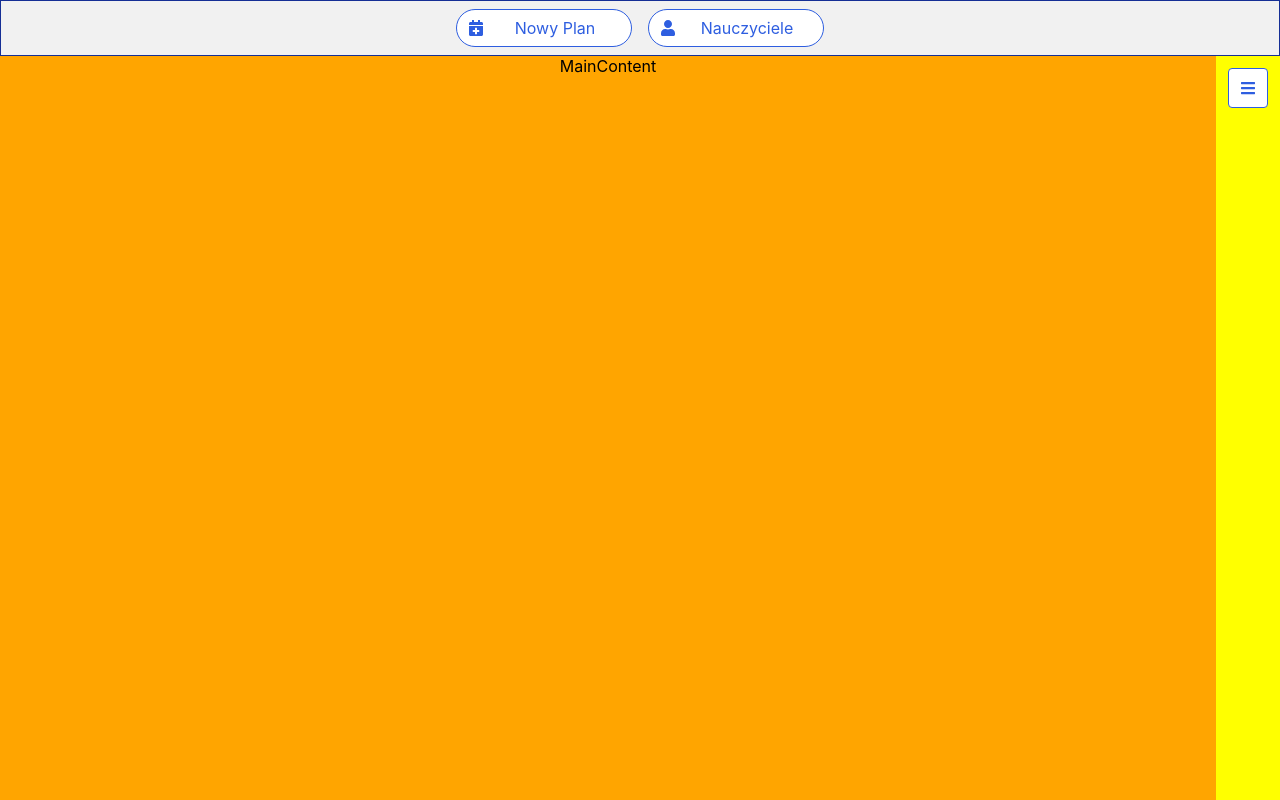
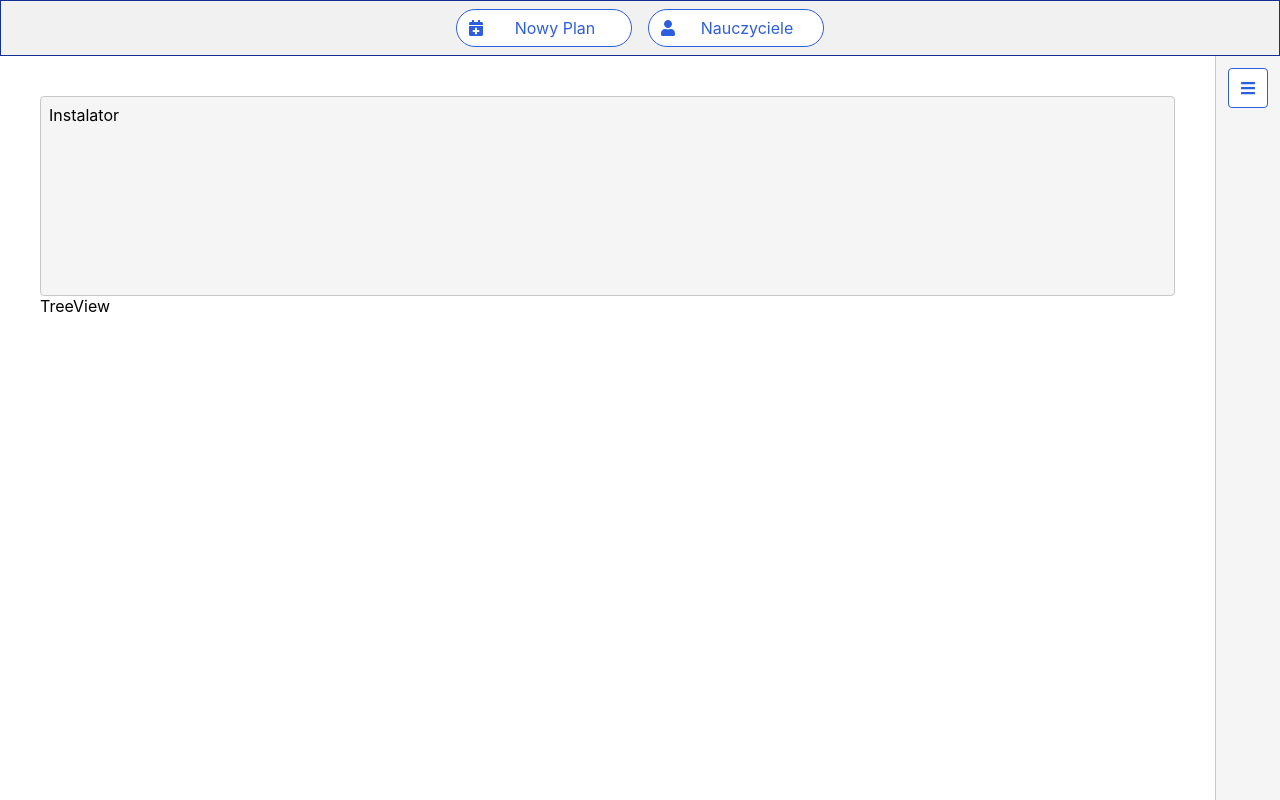
Before and after one commit to WooooCash/UPZ-Frontend_2, a React (Create React App) app: page / in a window 1280 px wide. Built offline with nearby package versions, Linux system fonts and the light colour scheme.

Commit message:
Started working on MainScreen main components

```diff
--- a/src/index.css
+++ b/src/index.css
@@ -6,10 +6,14 @@ body {
   -webkit-font-smoothing: antialiased;
   -moz-osx-font-smoothing: grayscale;
 
+  --primary-light-light:#c7d2f0;
   --primary-light:#2e5ee0;
   --primary-dark:#152f95;
   --secondary-light:#45b88a;
   --secondary-dark:#2e6161;
+  --light-grey: rgb(245, 245, 245);
+  --grey: rgb(200, 200, 200);
+  --dark-grey: rgb(140, 140, 140);
 }
 
 code {
--- a/src/screens/components/SideBar/SideBar.css
+++ b/src/screens/components/SideBar/SideBar.css
@@ -2,7 +2,9 @@
     width: 40px;
     overflow: hidden;
 
-    background-color: transparent;
+    background-color: var(--light-grey);
+
+    border-left: 1px solid var(--grey);
 
     padding: 12px;
 
@@ -12,7 +14,7 @@
 
 .sideBarExpanded {
     width: 250px;
-    background-color: rgb(241, 241, 241);
+    background-color: var(--light-grey);
 }
 
 .sideBarTopRow {
--- a/src/screens/main/MainScreen.css
+++ b/src/screens/main/MainScreen.css
@@ -7,7 +7,7 @@
 
     display: flex;
     flex-direction: column;
-    background-color: #00ff00;
+    /* background-color: #00ff00; */
 }
 
 .content-box {
@@ -16,14 +16,29 @@
 
     overflow: hidden;
 
-    background-color: yellow;
+    /* background-color: yellow; */
 }
 
 .content-main {
     flex: 1;
 
-    background-color: orange;
+    /* background-color: orange; */
 
-    justify-content: center;
-    text-align: center;
+    overflow-y: auto;
+
+    padding: 40px;
 }
+
+.guideAddPlan {
+    box-sizing: border-box;
+
+    width: 100%;
+    height: 200px;
+
+    background-color: var(--light-grey);
+
+    border: 1px solid var(--grey);
+    border-radius: 4px;
+
+    padding: 8px;
+}
--- a/src/screens/main/MainScreen.js
+++ b/src/screens/main/MainScreen.js
@@ -10,7 +10,12 @@ export default function MainScreen(props) {
             <NavBar />
             <div className="content-box">
                 <div className="content-main">
-                    MainContent
+                    <div className="guideAddPlan">
+                        Instalator
+                    </div>
+                    <div className="">
+                        TreeView
+                    </div>
                 </div>
                 <SideBar />
             </div>
```
